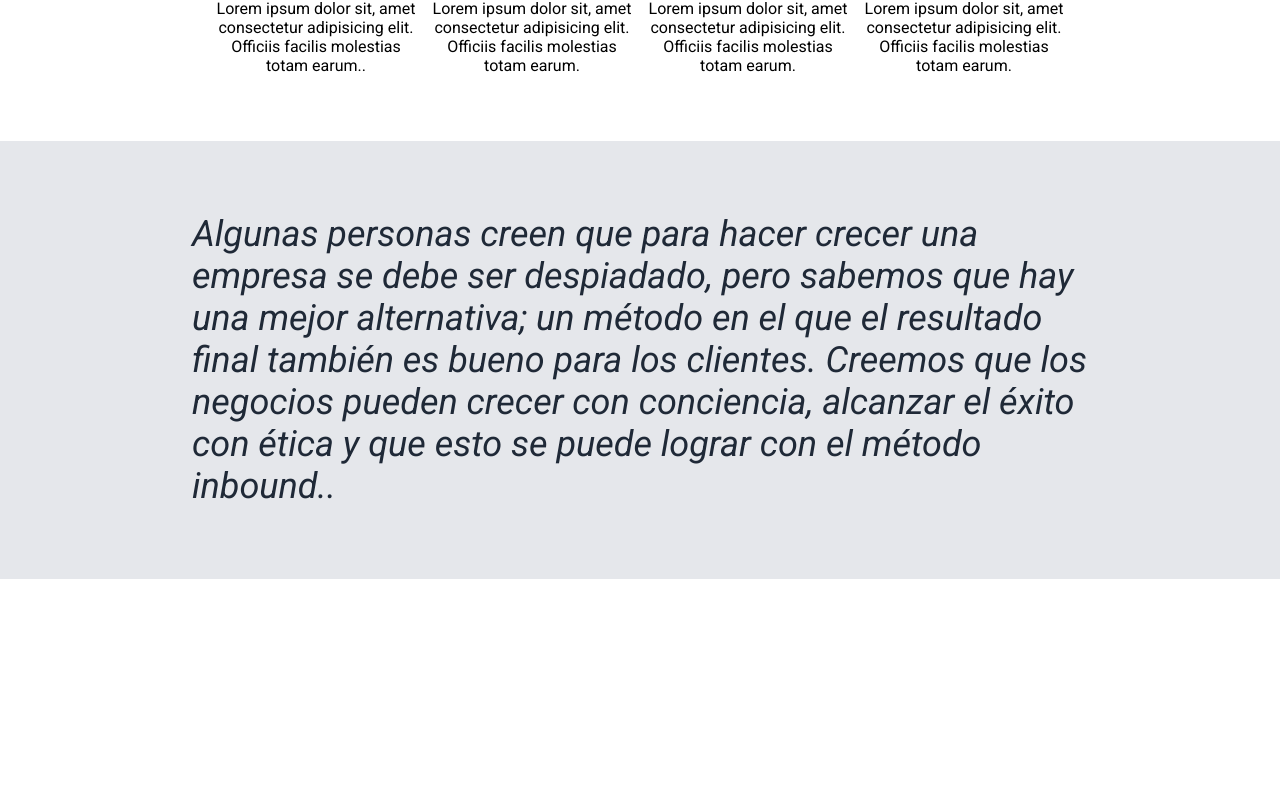
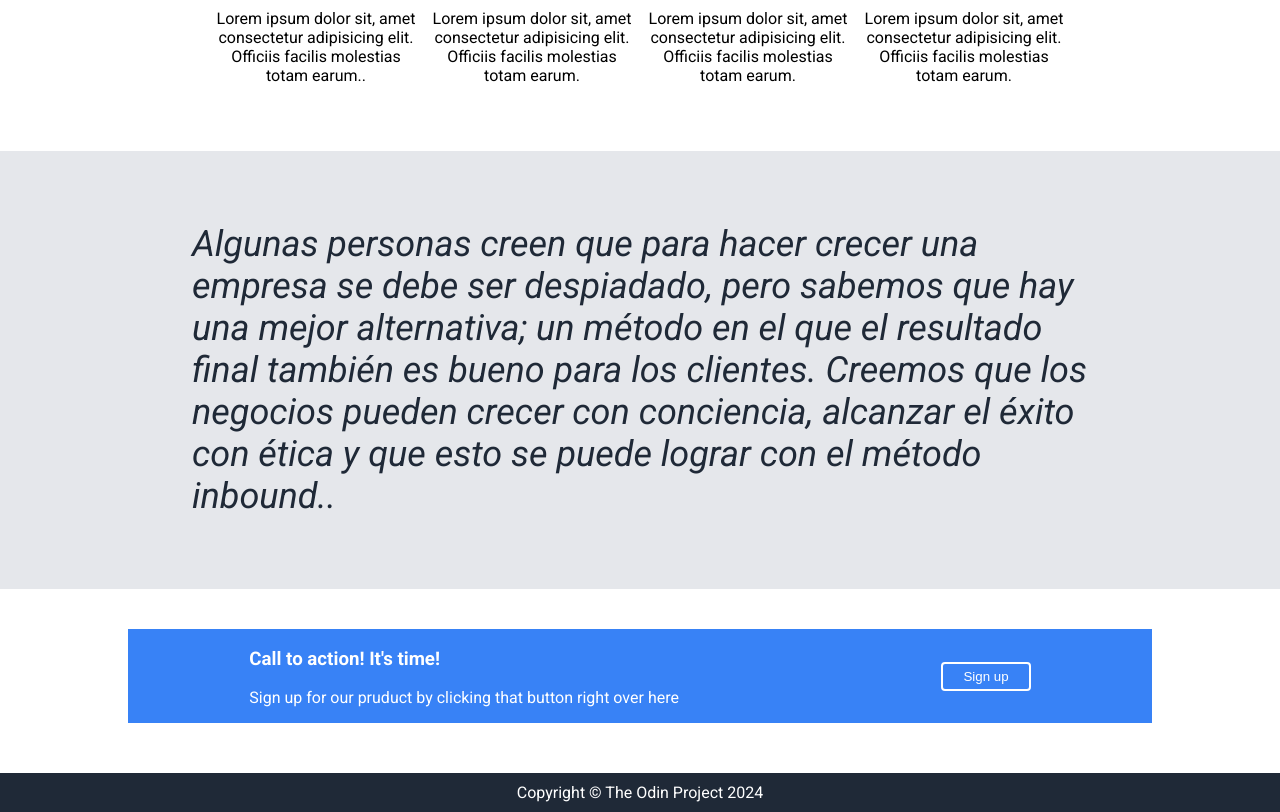
Before and after one commit to RodrigoBernahola/landing-page, a plain HTML site: page index.html in a window 1280 px wide. Shown: the part 610-1422 px from the top of the page. Before the commit the page ends 1189 px from the top, so only its background shows below. Drawn offline with Linux system fonts and the light colour scheme.

Commit message:
Se agregara el diseño principal terminado
Se ha realizado el diseño general de la pagina pero pueden faltar detalles como agregar las imagenes donde deberian ir.

```diff
--- a/index.html
+++ b/index.html
@@ -81,13 +81,20 @@
         <div class="buttons">
 
             <div class="buttons-container">
+
+                <div class="button-text">
+                    <h3>Call to action! It's time!</h3>
+                    <p>Sign up for our pruduct by clicking that button right over here</p>
+                </div>
+
+                <button>Sign up</button>
             </div>
 
         </div>
 
-        <!--<div class="footer">
+        <div class="footer">
             Copyright © The Odin Project 2024
-        </div> -->
+        </div>
 
 
     </body>
--- a/style.css
+++ b/style.css
@@ -11,6 +11,11 @@ body {
     align-items: center;
     background-color: #1F2937;
 }
+
+.header * {
+    color: #E5E7EB;
+}
+
 
 .inner-div{
     width: 75%;
@@ -63,6 +68,9 @@ button {
     background-color: #3882F6;
     border: 0;
     border-radius: 4px;
+    color: white;
+    border: 2px solid white;
+    padding: 5px 20px;
 }
 
 /* Estilos de la seccion de info */
@@ -120,3 +128,35 @@ blockquote {
     font-style: italic;
     flex: 0 0 70%;
 }
+
+/* Estilos de la seccion de sesion */
+
+.buttons {
+    display: flex;
+    justify-content: center;
+    align-items: center;
+}
+
+.buttons-container {
+    margin: 40px auto;
+    flex: 0 0 80%;
+    background-color: #3882F6;
+    display: flex;
+    justify-content: space-around;
+    gap: 20px;
+    align-items: center;
+}
+
+.buttons * {
+    color: white;
+}
+
+/* Estilos del footer */
+
+.footer {
+    background-color: #1F2937;
+    margin: 10px auto 0px;
+    text-align: center;
+    color: white;
+    padding: 10px;
+}
```
